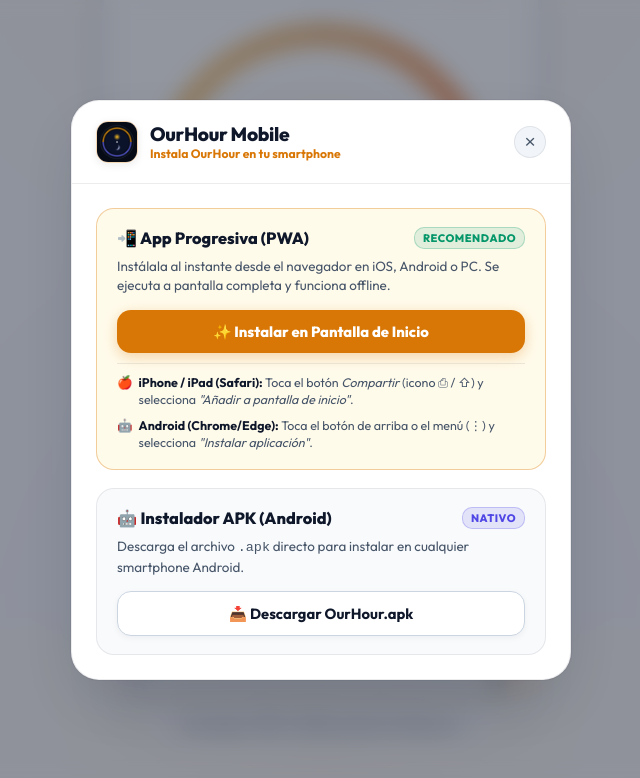
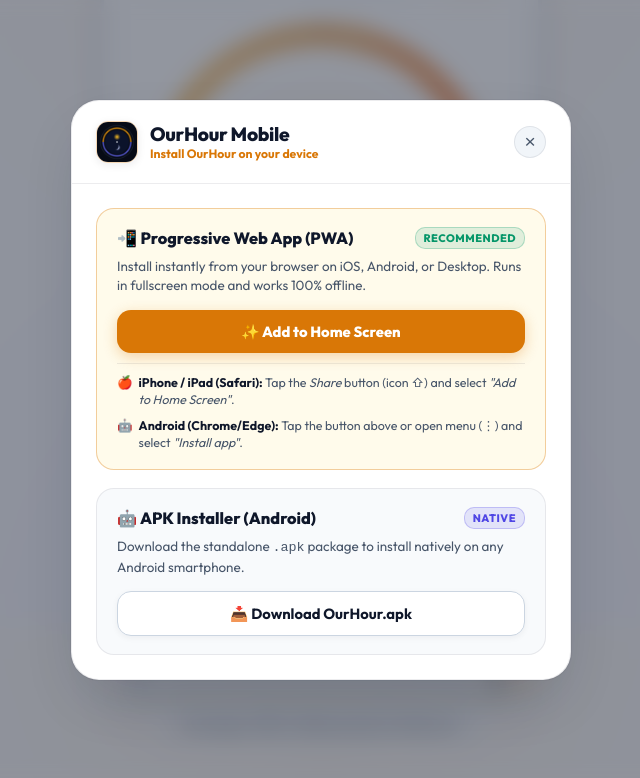
Before and after one commit to FranciscoReyne/Our-Hour, a website built with Vite: page index.html in a window 1280 px wide. Both pictures are taken after a click on the button "📱 APP". Shown: the part 174-952 px from the top of the page, without its empty margins (319-959 px from the left). Built offline with nearby package versions, Linux system fonts and the light colour scheme.

Commit message:
feat: translate install buttons, modal, and README to English

```diff
--- a/index.html
+++ b/index.html
@@ -32,9 +32,9 @@
 <body>
   <!-- Top App Installation & PWA Action Bar -->
   <header class="top-install-banner">
-    <button id="btn-open-install-modal" class="btn-app-install-top" title="Instalar OurHour en Smartphone / Descargar APK">
+    <button id="btn-open-install-modal" class="btn-app-install-top" title="Install OurHour on Smartphone / Download APK">
       <span class="install-pulse-dot"></span>
-      <span class="btn-install-text">📲 Instalar App / Descargar APK</span>
+      <span class="btn-install-text">📲 Install App / Download APK</span>
       <span class="badge-mini">PWA &amp; Android</span>
     </button>
   </header>
@@ -48,7 +48,7 @@
     <button id="btn-gps" class="watch-pusher pusher-bottom-left" title="Click to Sync Device GPS">
       📍 GPS
     </button>
-    <button id="btn-install-pusher" class="watch-pusher pusher-bottom-right" title="App Móvil & APK">
+    <button id="btn-install-pusher" class="watch-pusher pusher-bottom-right" title="Mobile App &amp; APK">
       📱 APP
     </button>
 
@@ -154,10 +154,10 @@
           <img src="./public/icons/icon-192.png" alt="OurHour Icon" class="app-modal-icon" />
           <div>
             <div class="app-modal-title">OurHour Mobile</div>
-            <div class="app-modal-subtitle">Instala OurHour en tu smartphone</div>
+            <div class="app-modal-subtitle">Install OurHour on your device</div>
           </div>
         </div>
-        <button id="btn-close-modal" class="btn-modal-close" aria-label="Cerrar modal">&times;</button>
+        <button id="btn-close-modal" class="btn-modal-close" aria-label="Close modal">&times;</button>
       </div>
 
       <div class="app-modal-body">
@@ -165,24 +165,24 @@
         <div class="install-option-card highlight">
           <div class="option-header">
             <div class="option-title">
-              <span>📲 App Progresiva (PWA)</span>
+              <span>📲 Progressive Web App (PWA)</span>
             </div>
-            <span class="badge-pill badge-pwa">Recomendado</span>
+            <span class="badge-pill badge-pwa">Recommended</span>
           </div>
           <p class="option-desc">
-            Instálala al instante desde el navegador en iOS, Android o PC. Se ejecuta a pantalla completa y funciona offline.
+            Install instantly from your browser on iOS, Android, or Desktop. Runs in fullscreen mode and works 100% offline.
           </p>
           <button id="btn-trigger-pwa-install" class="btn-action-primary">
-            ✨ Instalar en Pantalla de Inicio
+            ✨ Add to Home Screen
           </button>
           <div class="platform-guide-list">
             <div class="guide-item">
               <span>🍎</span>
-              <div><strong>iPhone / iPad (Safari):</strong> Toca el botón <em>Compartir</em> (icono ⎙ / ⇧) y selecciona <em>"Añadir a pantalla de inicio"</em>.</div>
+              <div><strong>iPhone / iPad (Safari):</strong> Tap the <em>Share</em> button (icon ⇧) and select <em>"Add to Home Screen"</em>.</div>
             </div>
             <div class="guide-item">
               <span>🤖</span>
-              <div><strong>Android (Chrome/Edge):</strong> Toca el botón de arriba o el menú (⋮) y selecciona <em>"Instalar aplicación"</em>.</div>
+              <div><strong>Android (Chrome/Edge):</strong> Tap the button above or open menu (⋮) and select <em>"Install app"</em>.</div>
             </div>
           </div>
         </div>
@@ -191,15 +191,15 @@
         <div class="install-option-card">
           <div class="option-header">
             <div class="option-title">
-              <span>🤖 Instalador APK (Android)</span>
+              <span>🤖 APK Installer (Android)</span>
             </div>
-            <span class="badge-pill badge-apk">Nativo</span>
+            <span class="badge-pill badge-apk">Native</span>
           </div>
           <p class="option-desc">
-            Descarga el archivo <code>.apk</code> directo para instalar en cualquier smartphone Android.
+            Download the standalone <code>.apk</code> package to install natively on any Android smartphone.
           </p>
           <a id="btn-download-apk" href="https://github.com/FranciscoReyne/Our-Hour/releases/latest/download/OurHour.apk" class="btn-action-secondary" target="_blank" rel="noopener noreferrer">
-            📥 Descargar OurHour.apk
+            📥 Download OurHour.apk
           </a>
         </div>
       </div>
@@ -911,7 +911,7 @@
         deferredPrompt = e;
         var pwaBtn = document.getElementById('btn-trigger-pwa-install');
         if (pwaBtn) {
-          pwaBtn.textContent = '✨ Instalar Ahora en este Dispositivo';
+          pwaBtn.textContent = '✨ Install on this Device';
         }
       });
 
@@ -960,7 +960,7 @@
               }
               deferredPrompt = null;
             } else {
-              alert('Para instalar en iPhone/iPad: pulsa "Compartir" y luego "Añadir a pantalla de inicio". En Chrome/Edge: usa el menú ⋮ > "Instalar aplicación".');
+              alert('To install on iPhone/iPad: Tap "Share" (icon ⇧) and select "Add to Home Screen". In Chrome/Edge: Use menu ⋮ > "Install app".');
             }
           });
         }
@@ -971,10 +971,10 @@
         window.addEventListener('load', function() {
           navigator.serviceWorker.register('./sw.js')
             .then(function(reg) {
-              console.log('[SW] Service Worker activo con alcance:', reg.scope);
+              console.log('[SW] Service Worker active with scope:', reg.scope);
             })
             .catch(function(err) {
-              console.warn('[SW] Error registrando Service Worker:', err);
+              console.warn('[SW] Error registering Service Worker:', err);
             });
         });
       }
```
Also changed, not shown: README.md.
